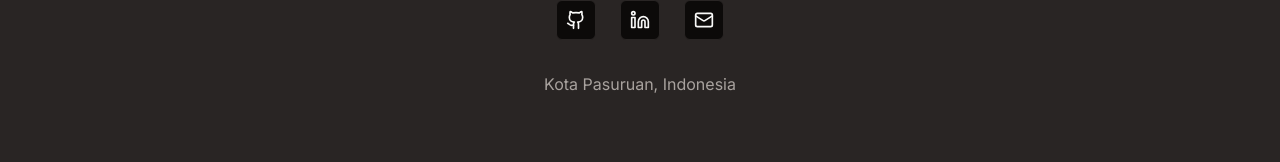
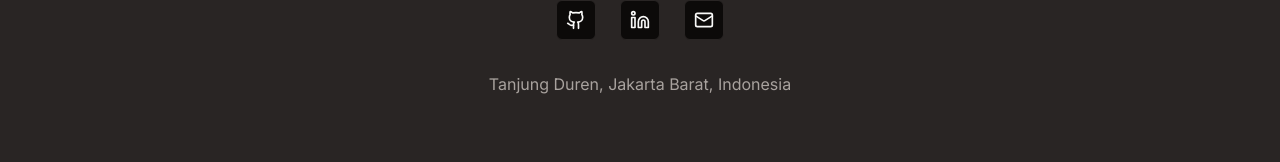
Before and after one commit to raflisbk/TypeScript-Personal-Web-Portfolio-Development, a Next.js app: page / in a window 1280 px wide. Shown: the part 1920-2082 px from the top of the page. Built offline with nearby package versions, Linux system fonts and the light colour scheme; no server answers.

Commit message:
Update contact.tsx

```diff
--- a/components/contact.tsx
+++ b/components/contact.tsx
@@ -42,7 +42,7 @@ export function Contact() {
           </Button>
         </div>
         <p className="text-center text-muted-foreground">
-          Kota Pasuruan, Indonesia
+          Tanjung Duren, Jakarta Barat, Indonesia
         </p>
       </div>
     </section>
```
